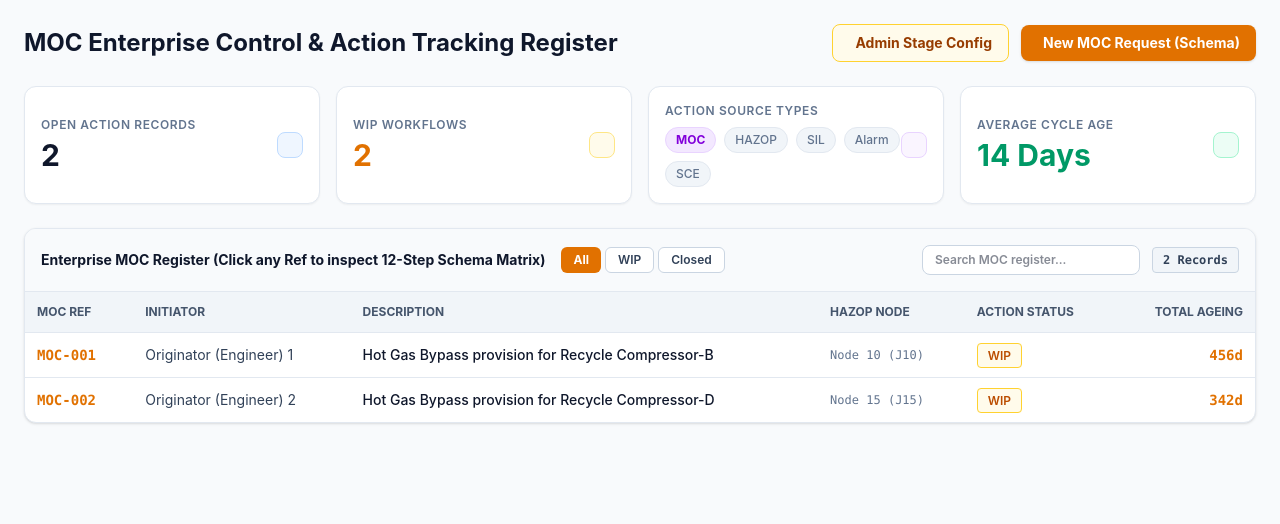
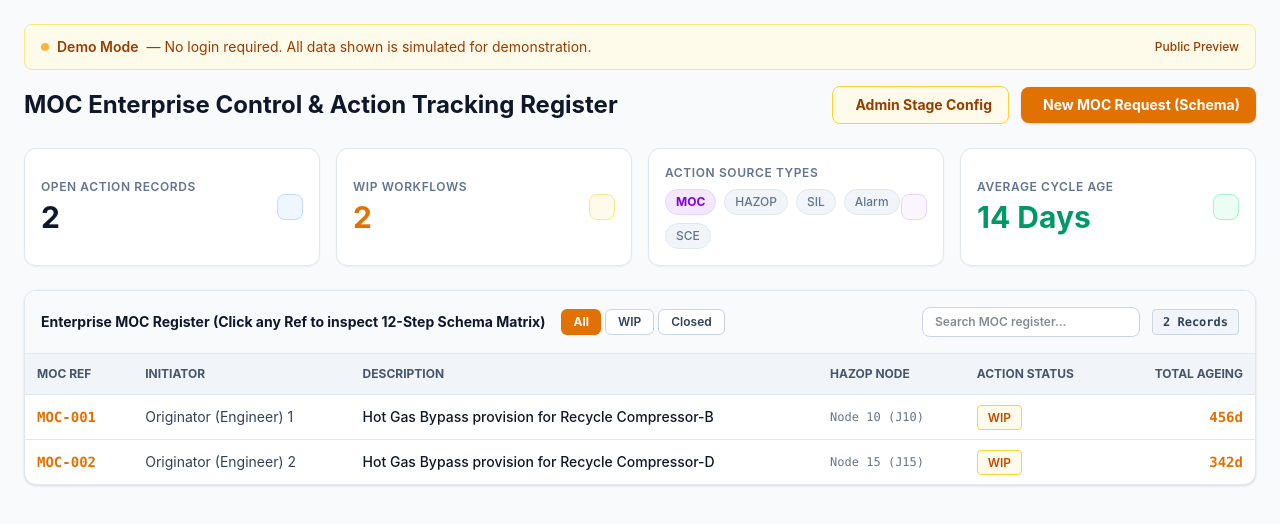
Before and after one commit to roger64s/moc-workflow-demo, a Next.js app: page /dashboard in a window 1280 px wide. Shown: the top 524 px of the page. Built offline with nearby package versions, Linux system fonts and the light colour scheme; no server answers; the database is empty.

Commit message:
Add Demo Mode banner to dashboard

```diff
--- a/src/app/dashboard/page.tsx
+++ b/src/app/dashboard/page.tsx
@@ -337,6 +337,15 @@ export default function DashboardPage() {
 
   return (
     <div className="p-6 bg-slate-50 min-h-screen text-slate-900 font-sans">
+      <div className="mb-4 rounded-lg border border-amber-200 bg-amber-50 px-4 py-3 text-sm text-amber-800 flex items-center justify-between">
+        <div className="flex items-center gap-2">
+          <span className="inline-flex h-2 w-2 rounded-full bg-amber-500 animate-pulse"></span>
+          <span className="font-semibold">Demo Mode</span>
+          <span className="hidden sm:inline">— No login required. All data shown is simulated for demonstration.</span>
+        </div>
+        <span className="text-xs font-medium">Public Preview</span>
+      </div>
+
       {showIntakeModal && (
         <div className="fixed inset-0 z-50 flex items-center justify-center bg-slate-900/45 p-4">
           <div className="relative w-full max-w-3xl rounded-2xl bg-white shadow-2xl border border-slate-200">
```
